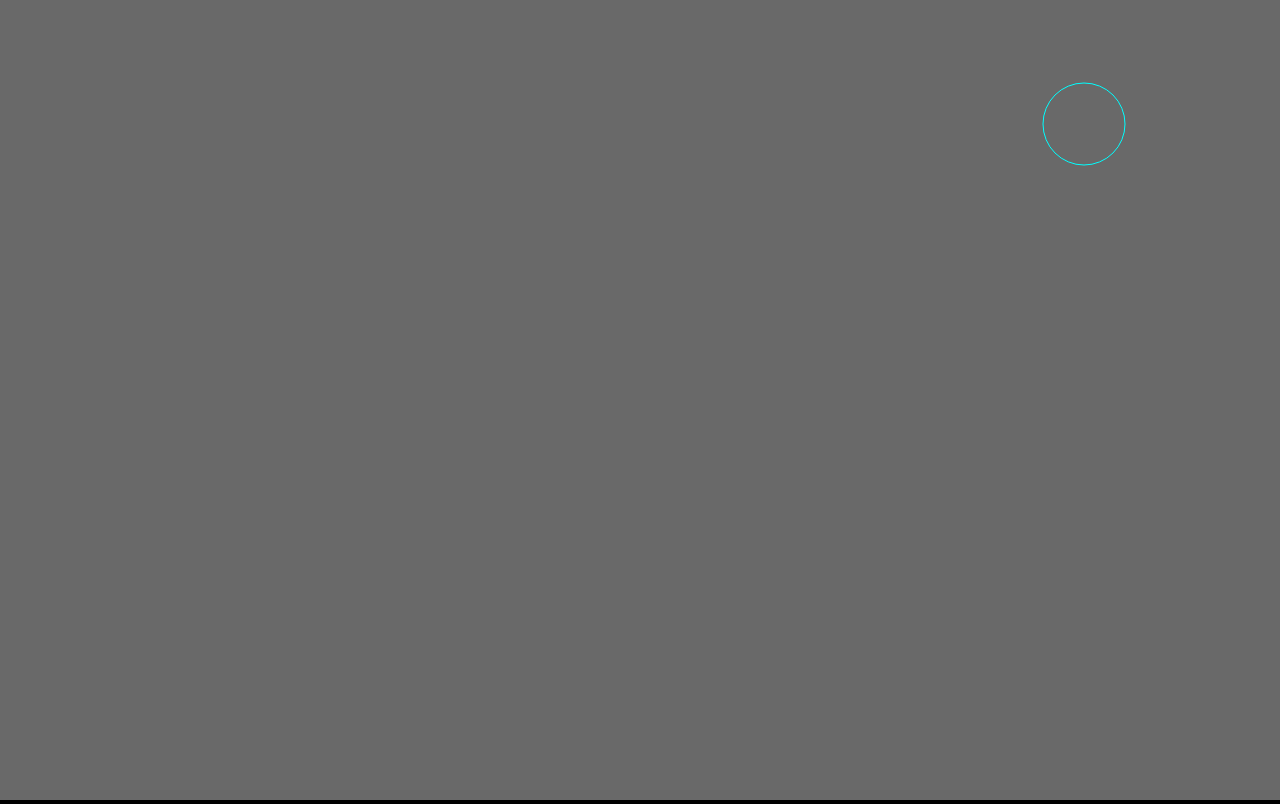
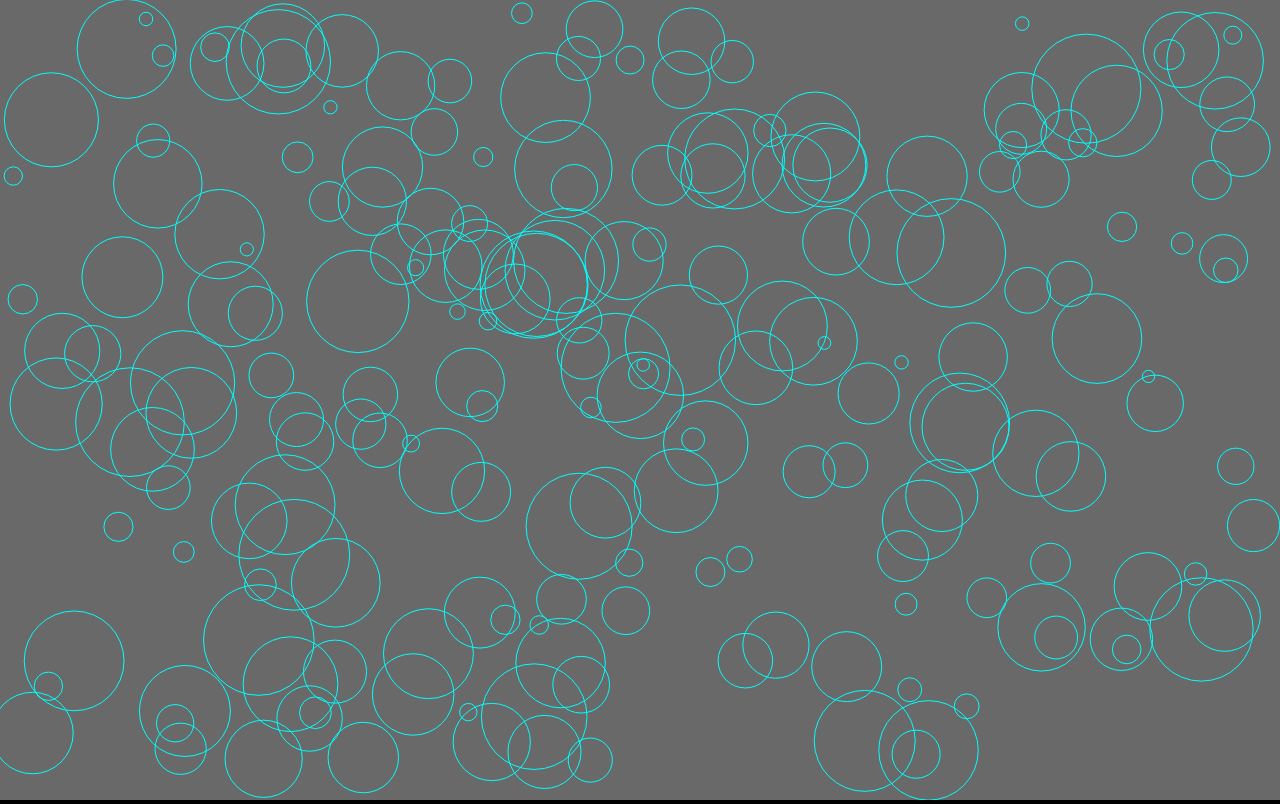
Before and after one commit to MarcineG/JS_Circles, a plain HTML site: page index.html in a window 1280 px wide. Drawn offline with Linux system fonts and the light colour scheme.

Commit message:
Finished floating circles

```diff
--- a/script.js
+++ b/script.js
@@ -1,20 +1,7 @@
 let canvas = document.querySelector('canvas');
-canvas.width = window.innerWidth;
-canvas.height = window.innerHeight;
+canvas.width = innerWidth;
+canvas.height = innerHeight;
 let c = canvas.getContext('2d');
-
-
-let radius=40,
-    maxRadius = 40,
-    dy=(Math.random() - 0.5) * 10,
-    dx=(Math.random() - 0.5) * 10,
-    dr=0,
-    x = Math.random() * innerWidth,
-    y = Math.random() * innerHeight;
-
-
-
-
 
 function Circle(x,y,dx,dy,radius) {
     this.x = x;
@@ -32,22 +19,41 @@ function Circle(x,y,dx,dy,radius) {
 
     this.update = function() {
         //Bounce of walls
-        if(this.x + this.radius > innerWidth || this.x <= 0) {this.dx = -this.dx;}
-        if(this.y + this.radius > innerHeight || this.y <= 0) {this.dy = -this.dy;}
+        if(this.x + this.radius > innerWidth || this.x - this.radius <= 0) {this.dx = -this.dx;}
+        if(this.y + this.radius > innerHeight || this.y - this.radius <= 0) {this.dy = -this.dy;}
         this.x+=this.dx;
         this.y+=this.dy;
         this.draw();
     }
 }
 
+let circleArray = [];
+let amount = 200;
 
-let first = new Circle(200,200,4,4,40);
+
+
+
+for(let i=0; i<amount+1; i++) {
+
+    let radius=Math.random()*50+5,
+        dy=(Math.random() - 0.5) * 10,
+        dx=(Math.random() - 0.5) * 10,
+        dr=0,
+        x = Math.random() * (innerWidth - radius * 2) + radius,
+        y = Math.random() * (innerHeight - radius * 2) + radius;
+        circleArray.push(new Circle(x,y,dx,dy,radius));
+
+}
+
 
 requestAnimationFrame(animate);
-
 function animate() {
     requestAnimationFrame(animate);
     c.clearRect(0,0,innerWidth,innerHeight);
-    first.update();
+
+    for(let i=0; i<circleArray.length;i++)
+    {
+        circleArray[i].update();
+    }
 
 }
--- a/sheet.css
+++ b/sheet.css
@@ -1,8 +1,14 @@
+html {
+    overflow: hidden;
+}
+
 body {
     background-color: black;
     margin: 0;
 
+
 }
 canvas {
     background-color: dimgrey;
+
 }
```
Also changed, not shown: index.html (+1 -1 lines).
